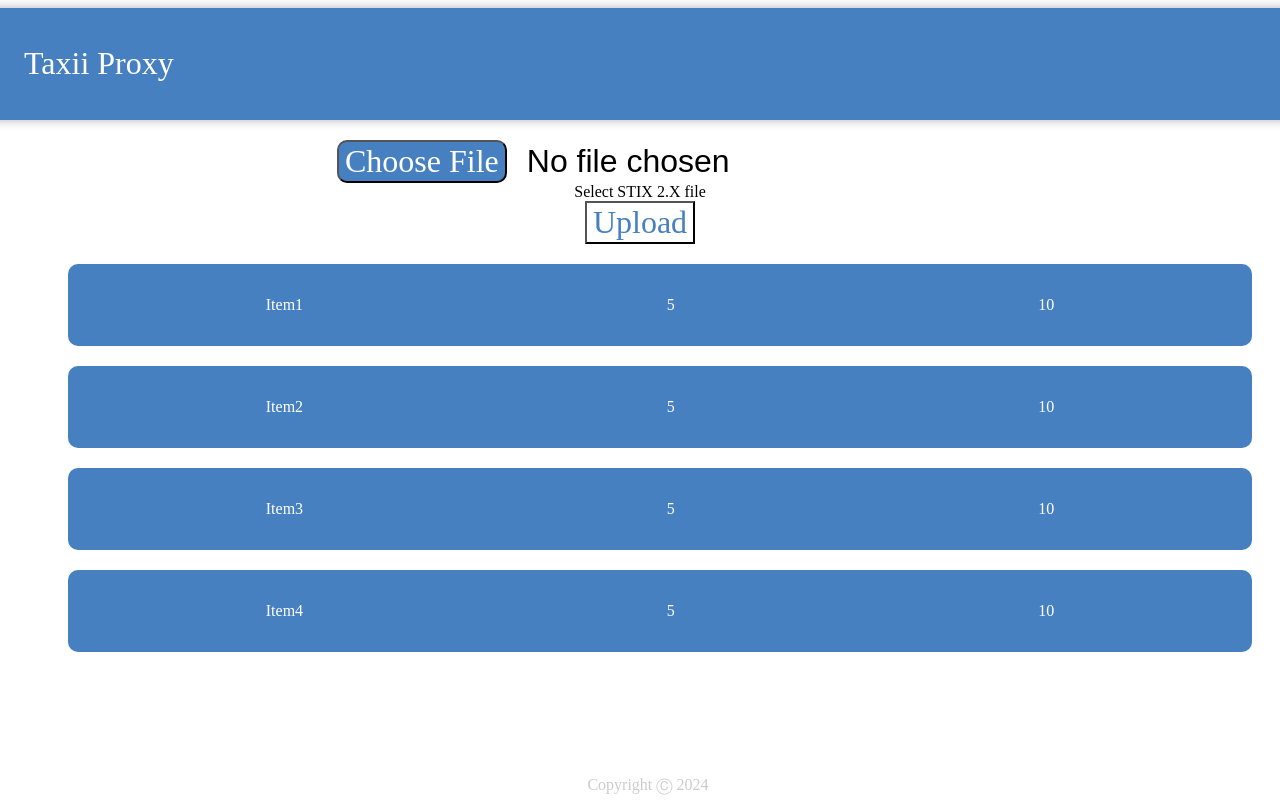
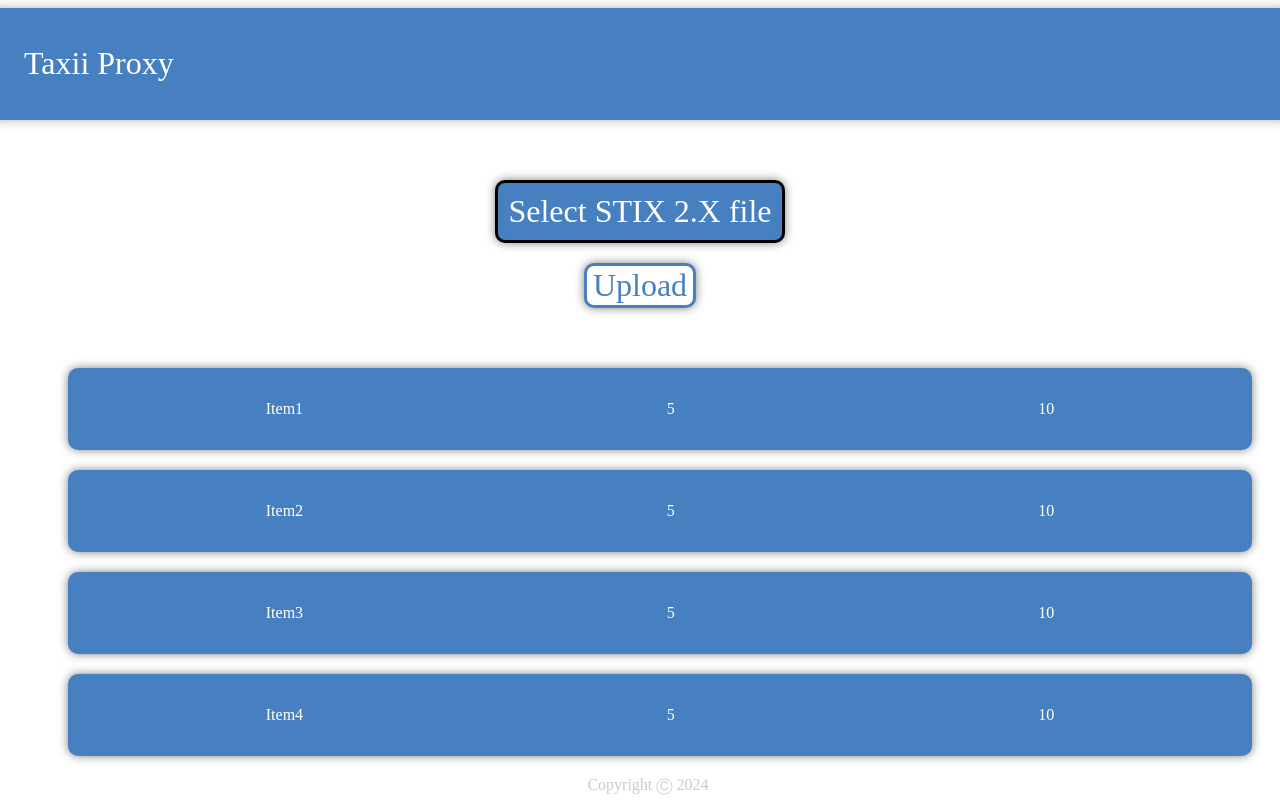
Before and after one commit to cortezcodes/Taxii-Proxy-React, a React (Create React App) app in the folder taxii-proxy-app/: page / in a window 1280 px wide. Built offline with nearby package versions, Linux system fonts and the light colour scheme.

Commit message:
added upload form

```diff
--- a/taxii-proxy-app/public/styles.css
+++ b/taxii-proxy-app/public/styles.css
@@ -36,6 +36,7 @@ footer p {
     padding: 16px;
     margin: 20px;
     border-radius: 10px;
+    box-shadow: 0 0 10px 0 rgba(0, 0, 0, 0.5);
 }
 
 .bundle-list-item div {
@@ -49,25 +50,40 @@ footer p {
     flex-direction: column;
     justify-content: center;
     align-items: center;
-    margin: 20px;
+    margin: 40px;
+    padding: 20px;
 }
 
-.upload-form input{
-    font-size: 24pt;
+.upload-form input[type="file"]{
+    width: 0px;
+    height: 0px;
+    z-index: -1;
+    position: absolute;
+    overflow: hidden;
+    opacity: 0;
 }
 
-.upload-form input::file-selector-button{
+Label[for="file"] {
+    border: 3px solid #000;
+    border-radius: 10px;
     background-color: var(--primary-color);
     color: var(--secondary-color);
+    font-size: 24pt;
     font-family: var(--primary-font);
-    margin-right: 20px;
-    border-radius: 10px;
+    padding: 10px;
+    margin-bottom: 20px;
+    box-shadow: 0 0 10px 0 rgba(0, 0, 0, 0.5);
 }
+
+
 
 .upload-form button {
     background-color: var(--secondary-color);
     color: var(--primary-color);
     font-family: var(--primary-font);
     font-size: 24pt;
+    border: 3px solid var(--primary-color);
+    border-radius: 10px;
     width: fit-content;
+    box-shadow: 0 0 10px 0 rgba(0, 0, 0, 0.5);
 }
--- a/taxii-proxy-app/src/components/FileUploadForm.jsx
+++ b/taxii-proxy-app/src/components/FileUploadForm.jsx
@@ -8,7 +8,7 @@ function FileUploadForm() {
     return (<div>
         <form className="upload-form">
             <input type="file" id="file"/>
-            <label for="file">Select STIX 2.X file</label>
+            <label htmlFor="file">Select STIX 2.X file</label>
             <button type="submit">Upload</button>
         </form>
     </div>);
--- a/taxii-proxy-app/src/components/List.jsx
+++ b/taxii-proxy-app/src/components/List.jsx
@@ -4,7 +4,7 @@ import ListItem from "./ListItem";
 const listOfItems = ["Item1", "Item2", "Item3", "Item4"]
 
 function createList(bundle){
-    return <ListItem name={bundle} itemNum="5" errorNum="10"/>
+    return <ListItem key={bundle} name={bundle} itemNum="5" errorNum="10"/>
 }
 
 function List() {
```
